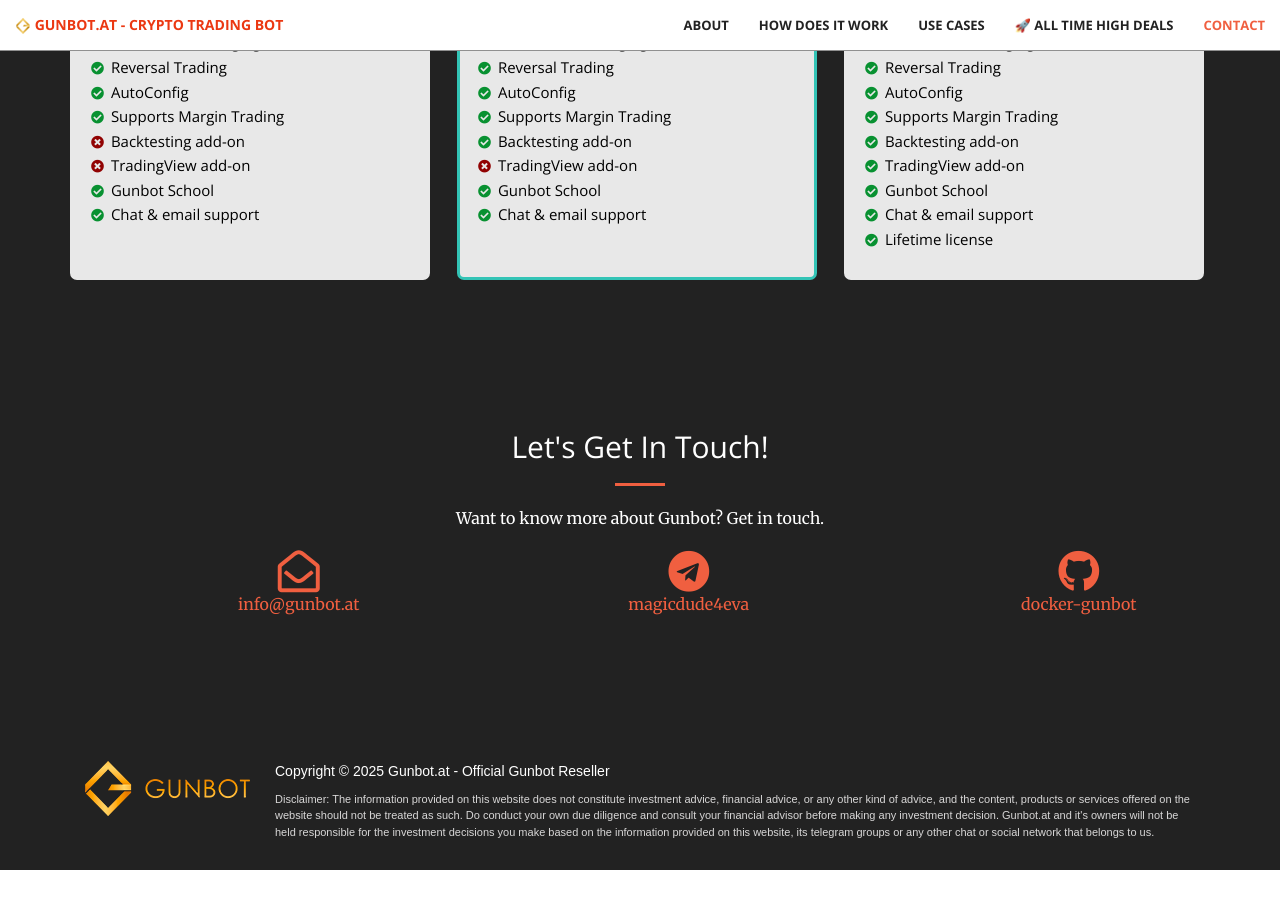
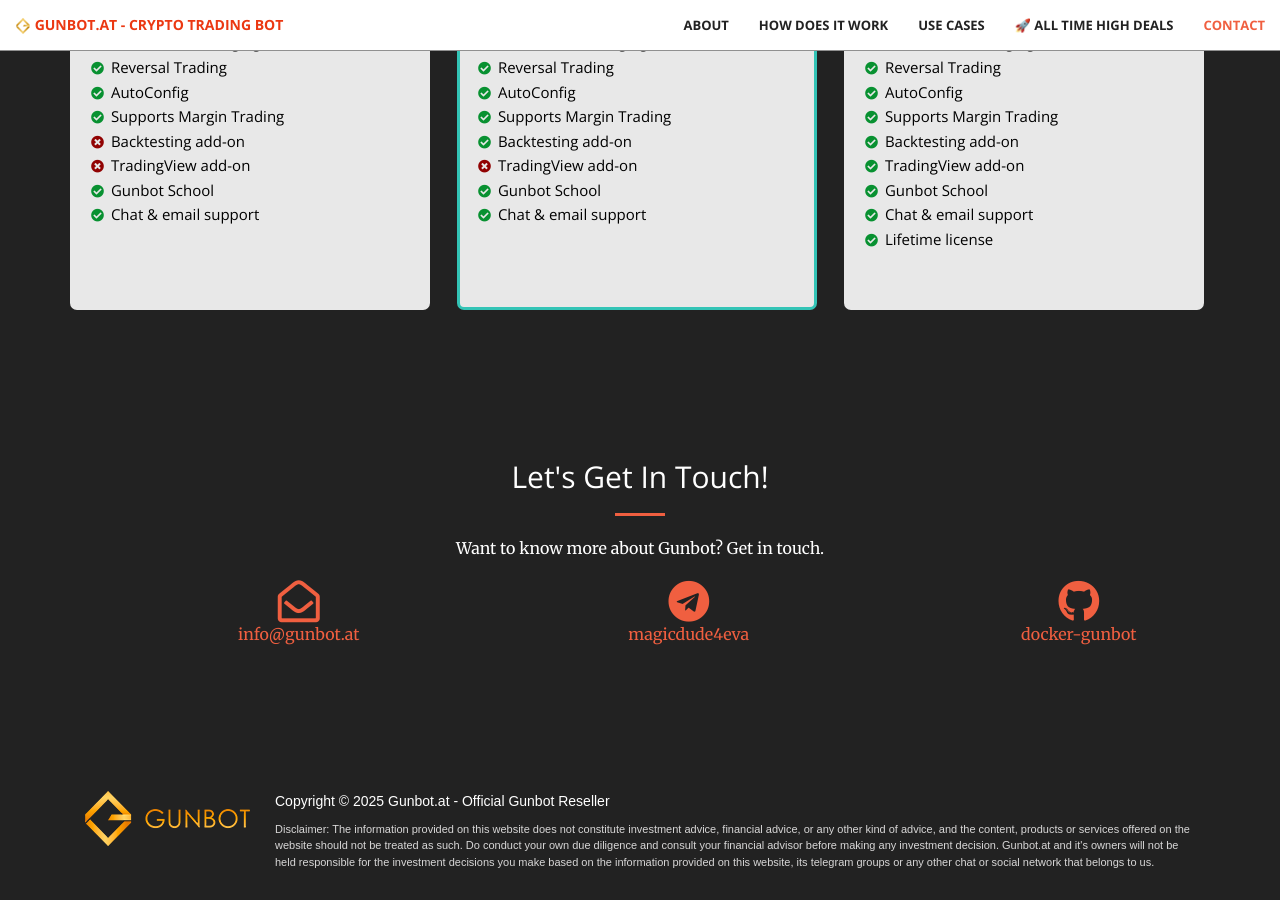
Before and after one commit to magicdude4eva/gunbot.at-jekyll, a Jekyll site: the page built from index.html, in a window 1280 px wide and 900 px high, scrolled down 4323 px. Built offline with Jekyll 4.4.1, drawn with Linux system fonts in a browser that asks for light colours; before the commit the page ends 5193 px from its top, so only the background shows below that.

Commit message:
Update main.scss

```diff
--- a/css/main.scss
+++ b/css/main.scss
@@ -53,7 +53,7 @@
 .package {
   box-sizing: border-box;
   width: 360px;
-  height: 650px;
+  height: 680px;
   border: 3px solid #e8e8e8;
   border-radius: 7px;
   display: inline-block;
```
